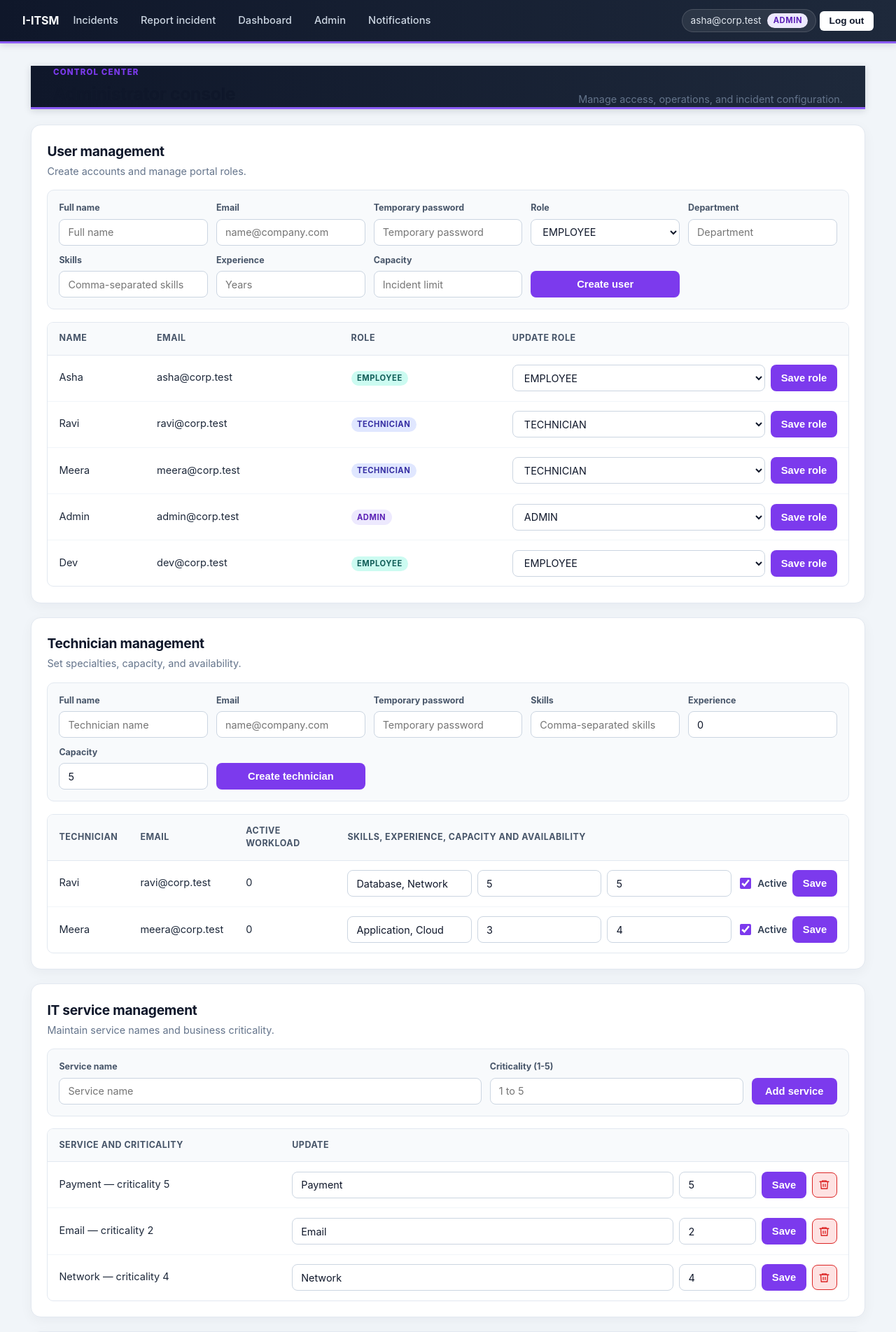
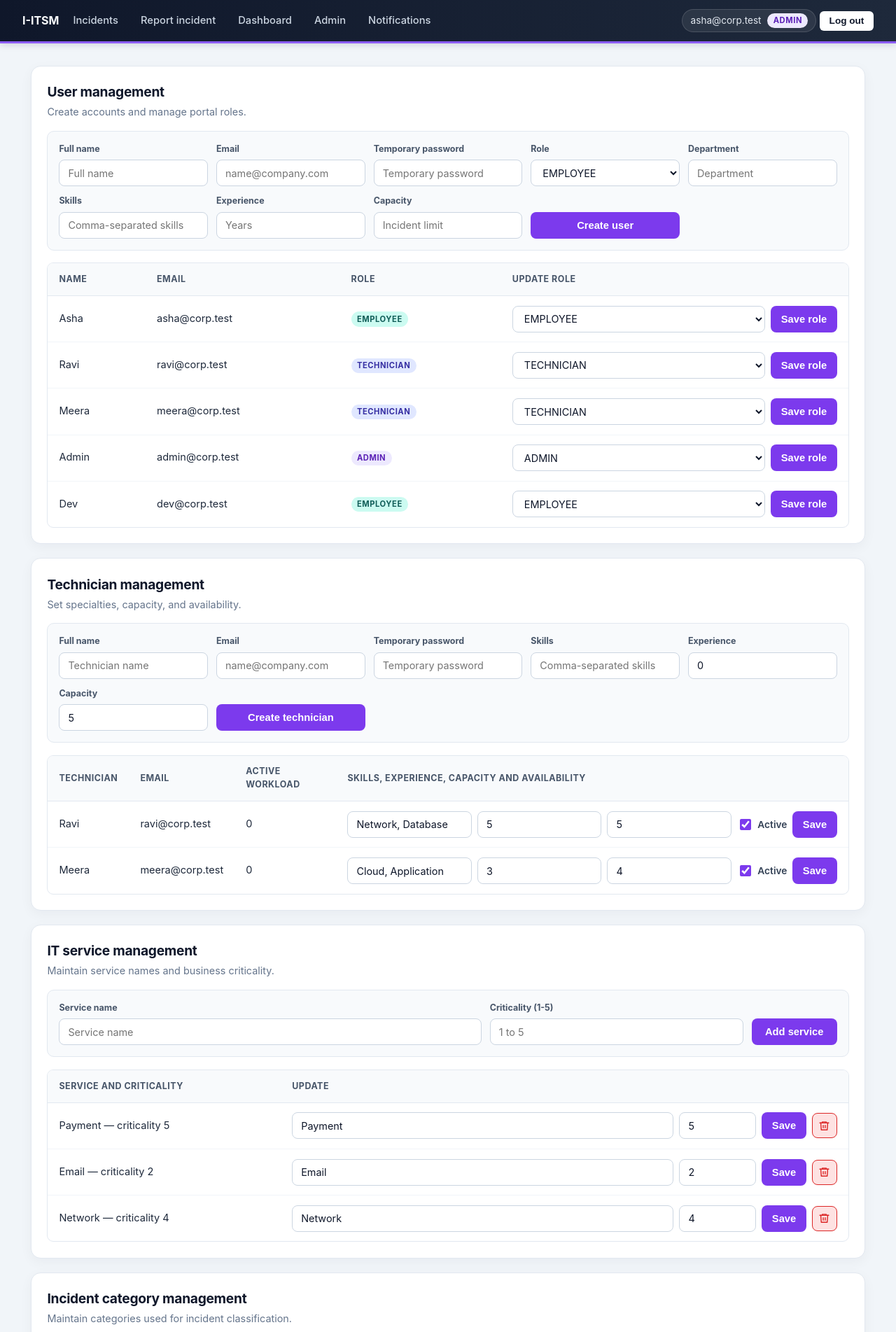
Before and after one commit to mnsh-dev/i-itsm, a Spring Boot app: page /ui/admin in a window 1280 px wide. Shown: the top 1903 px of the page at 70% size. Run offline with Spring Boot 4, Linux system fonts and the light colour scheme; a user stored in the database is signed in; data comes from the database, SQL or seed files in the repository; data that the repository does not hold is empty; some of the project's set-up classes (security, data sources, template engines, error pages and the like) are left out, and stand-ins take their place.

Commit message:
Remove redundant Control Center banner from admin console

```diff
--- a/src/main/resources/static/css/app.css
+++ b/src/main/resources/static/css/app.css
@@ -46,7 +46,7 @@ header, nav.topbar {
     border-bottom: 3px solid var(--nav-accent);
     position: sticky;
     top: 0;
-    z-index: 20;
+    z-index: 100;
 }
 header a, nav.topbar a {
     color: #cbd5e1;
@@ -394,26 +394,10 @@ td a:hover { text-decoration: underline; }
 }
 
 .admin-console { max-width: 1240px; }
-.admin-page-heading {
-    display: flex;
-    align-items: end;
-    justify-content: space-between;
-    gap: 1rem;
-    margin-bottom: 1.4rem;
-}
-.admin-page-heading h1 { margin-bottom: 0; }
-.admin-page-heading > p, .admin-section-heading p {
+.admin-section-heading p {
     color: #64748b;
     margin: 0;
     font-size: 0.9rem;
-}
-.eyebrow {
-    color: var(--brand);
-    font-size: 0.72rem;
-    font-weight: 800;
-    letter-spacing: 0.1em;
-    text-transform: uppercase;
-    margin: 0 0 0.25rem;
 }
 .admin-card {
     background: #fff;
@@ -498,7 +482,6 @@ form.inline {
 .admin-compact-card form.inline select { flex: 1 1 240px; }
 
 @media (max-width: 720px) {
-    .admin-page-heading { align-items: start; flex-direction: column; }
     .admin-card { padding: 1rem; }
     .compact-admin-form { grid-template-columns: 1fr; }
 }
--- a/src/main/resources/templates/admin.html
+++ b/src/main/resources/templates/admin.html
@@ -10,11 +10,6 @@
 <div th:replace="~{fragments :: nav}"></div>
 <main class="admin-console">
     <div th:replace="~{fragments :: flash}"></div>
-    <header class="admin-page-heading">
-        <div><p class="eyebrow">Control center</p><h1>Administrator console</h1></div>
-        <p>Manage access, operations, and incident configuration.</p>
-    </header>
-
     <section class="admin-card">
         <div class="admin-section-heading"><div><h2>User management</h2><p>Create accounts and manage portal roles.</p></div></div>
         <form method="post" th:action="@{/ui/admin/users}" class="admin-form-grid">
```
